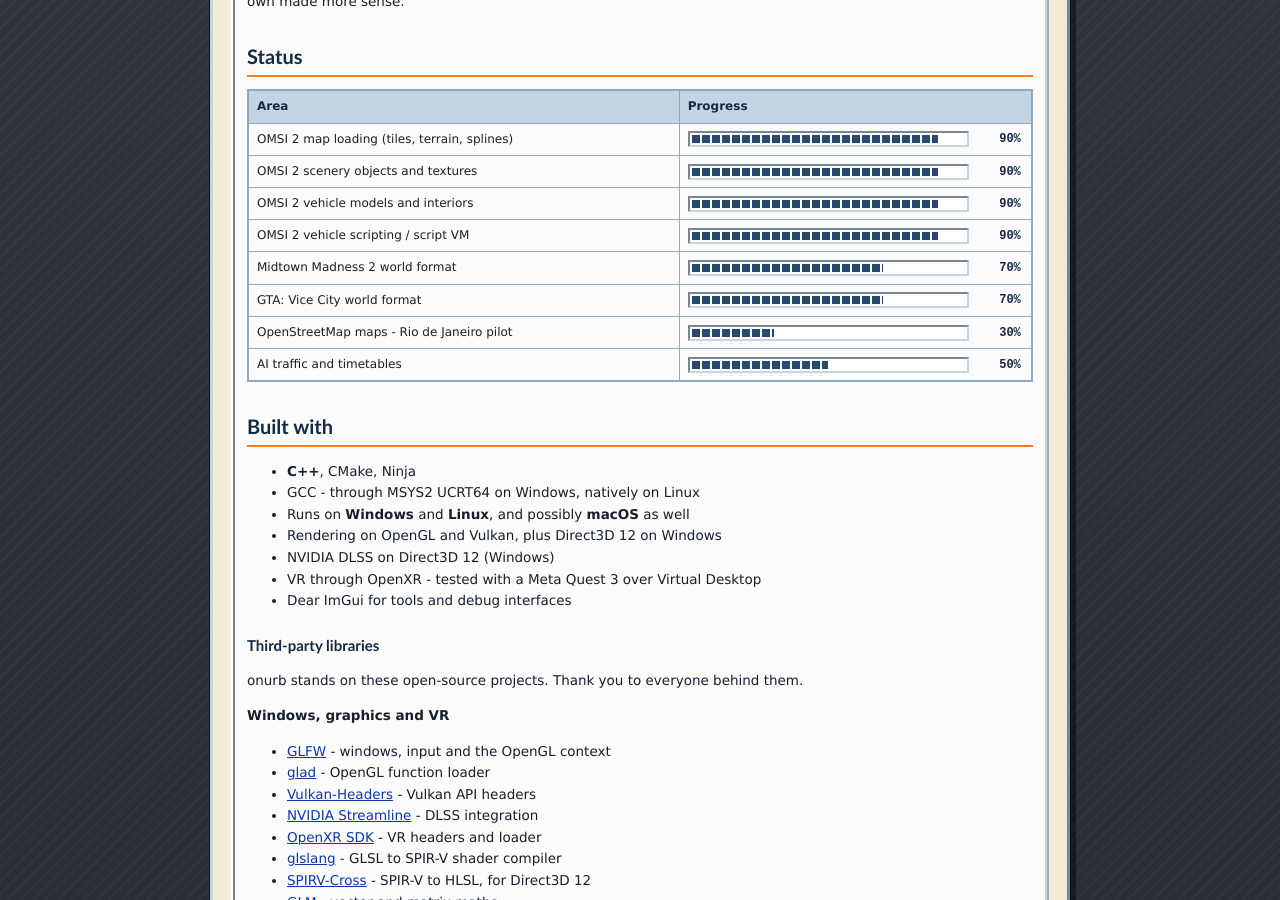
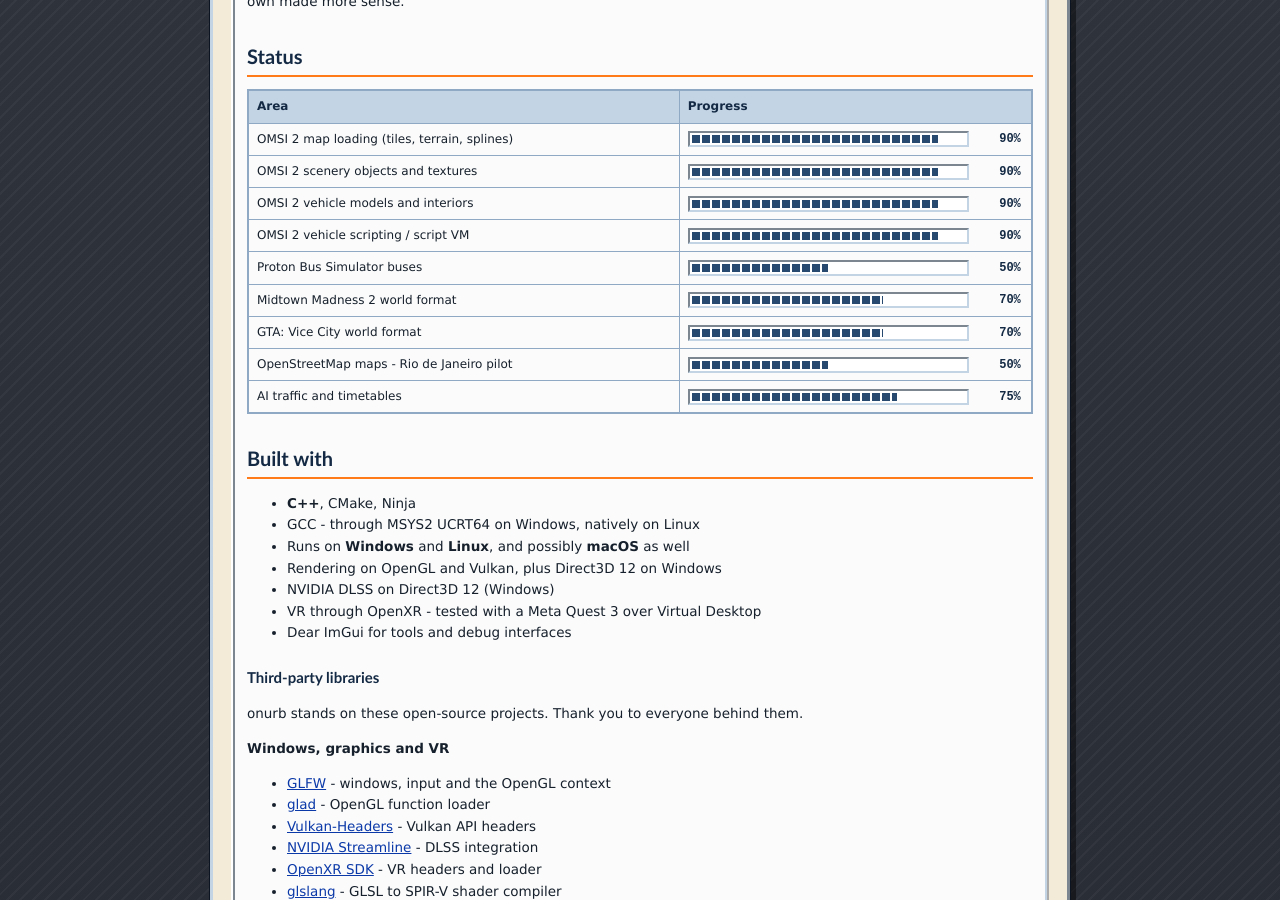
Before and after one commit to onurbsim/onurbsim.github.io, a Jekyll site: the page built from about.md, in a window 1280 px wide and 900 px high, scrolled down 1118 px. Built offline with Jekyll 4.4.1, drawn with Linux system fonts in a browser that asks for light colours.

Commit message:
Updated development progress

```diff
--- a/_data/status.yml
+++ b/_data/status.yml
@@ -9,11 +9,13 @@
   progress: 90
 - area:     "OMSI 2 vehicle scripting / script VM"
   progress: 90
+- area:     "Proton Bus Simulator buses"
+  progress: 50
 - area:     "Midtown Madness 2 world format"
   progress: 70
 - area:     "GTA: Vice City world format"
   progress: 70
 - area:     "OpenStreetMap maps - Rio de Janeiro pilot"
-  progress: 30
+  progress: 50
 - area:     "AI traffic and timetables"
-  progress: 50
+  progress: 75
```
